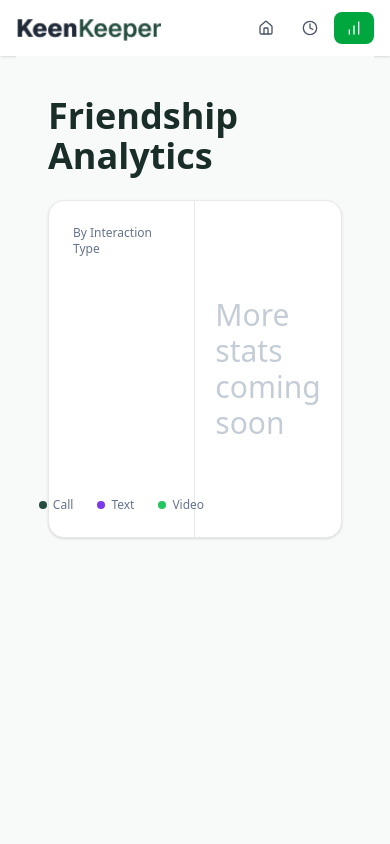
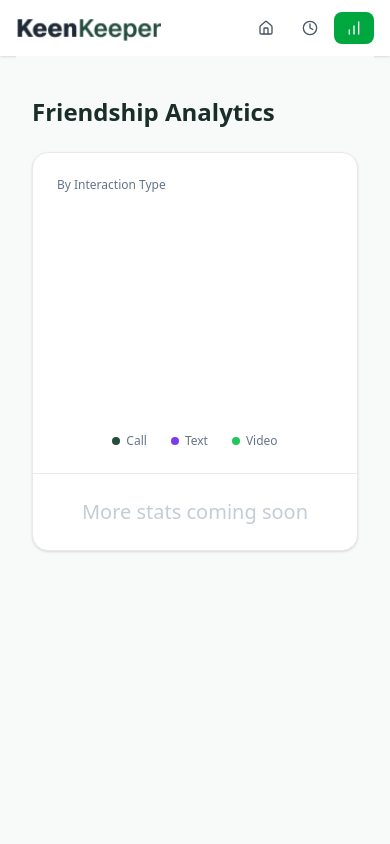
Before and after one commit to kishore0000007/Assingment-ph-07, a Next.js app: page /stats in a window 390 px wide. Shown: the top 844 px of the page. Built offline with nearby package versions, Linux system fonts and the light colour scheme.

Commit message:
Final Push

```diff
--- a/src/app/stats/page.jsx
+++ b/src/app/stats/page.jsx
@@ -1,4 +1,4 @@
-     "use client";
+      "use client";
 
 import { useEffect, useState } from "react";
 import { PieChart, Pie, Cell, ResponsiveContainer, Label } from "recharts";
@@ -72,22 +72,23 @@ export default function Stats() {
   };
 
   return (
-    <div className="min-h-screen bg-[#F8FAFA] px-8 py-10">
+    <div className="min-h-screen bg-[#F8FAFA] px-4 sm:px-8 py-10">
       <div className="max-w-5xl mx-auto">
 
-        <h1 className="text-4xl font-bold text-[#1a2e29] mb-6">
+        <h1 className="text-2xl sm:text-4xl font-bold text-[#1a2e29] mb-6">
           Friendship Analytics
         </h1>
 
         <div className="bg-white border border-[#E9E9E9] rounded-2xl shadow-sm">
-          <div className="grid grid-cols-2">
+          {/* ✅ stack vertically on mobile, side-by-side on md+ */}
+          <div className="grid grid-cols-1 md:grid-cols-2">
 
-            {/* Left: chart panel */}
-            <div className="p-6 border-r border-[#E9E9E9]">
+            {/* Chart panel */}
+            <div className="p-6 md:border-r border-b md:border-b-0 border-[#E9E9E9]">
               <p className="text-xs text-[#64748B] mb-2">By Interaction Type</p>
 
               {mounted ? (
-                <div style={{ width: "100%", height: 220 }}>
+                <div className="w-full h-[220px]">
                   <ResponsiveContainer width="100%" height="100%">
                     <PieChart>
                       <Pie
@@ -109,7 +110,7 @@ export default function Stats() {
                   </ResponsiveContainer>
                 </div>
               ) : (
-                <div style={{ width: "100%", height: 220 }} className="flex items-center justify-center">
+                <div className="w-full h-[220px] flex items-center justify-center">
                   <p className="text-sm text-[#94A3B8]">Loading...</p>
                 </div>
               )}
@@ -133,9 +134,9 @@ export default function Stats() {
               </div>
             </div>
 
-
+            {/* Right panel */}
             <div className="p-6 flex items-center justify-center">
-              <p className="text-3xl text-[#C4CDD6]">More stats coming soon</p>
+              <p className="text-xl sm:text-3xl text-[#C4CDD6]">More stats coming soon</p>
             </div>
 
           </div>
```
Also changed, not shown: B13-A7-keen-keeper/README.md (deleted), src/app/friend/[id]/page.jsx (line endings or trailing spaces), 1 other file (tests, documents, lock files or other folders).
